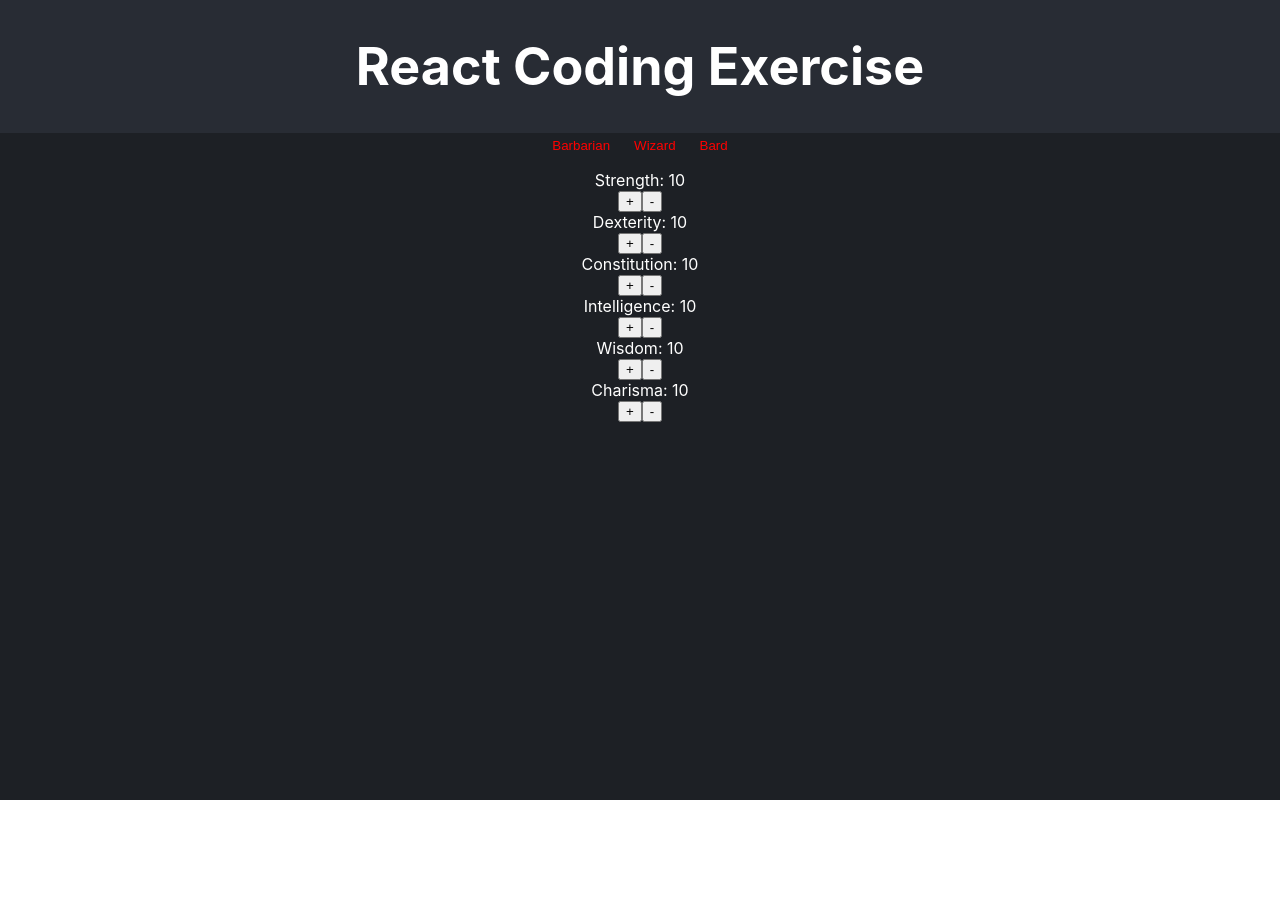
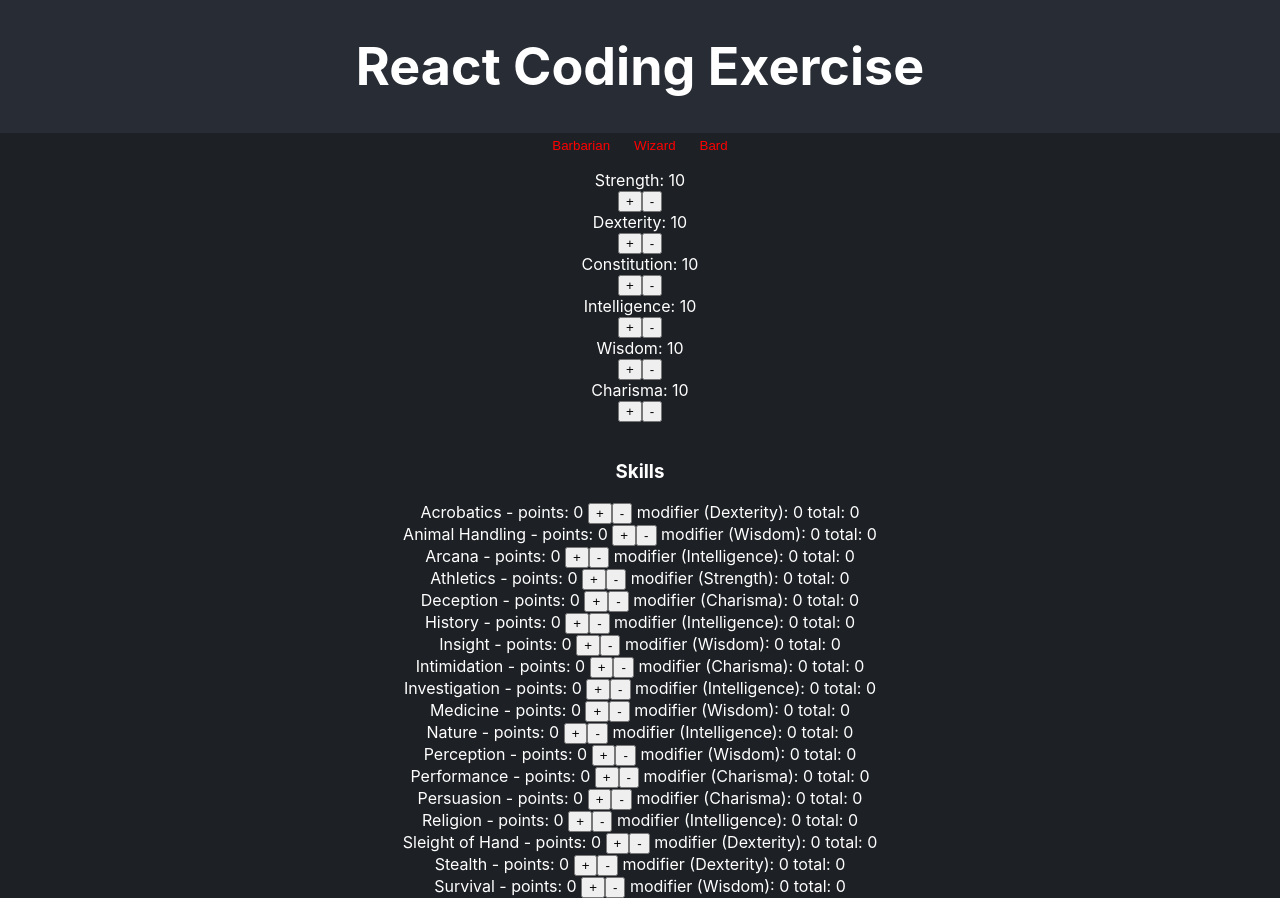
Before and after one commit to ChrisDusyk/recruiting-webapp-character, a React (Create React App) app: page / in a window 1280 px wide. Before the commit the page ends 800 px from the top, so only its background shows below. Built offline with nearby package versions, Linux system fonts and the light colour scheme.

Commit message:
Add skills section

```diff
--- a/src/App.js
+++ b/src/App.js
@@ -4,18 +4,25 @@ import { ATTRIBUTE_LIST, CLASS_LIST, SKILL_LIST } from './consts.js';
 
 import AttributeControl from './AttributeControl';
 import ClassDetails from './ClassDetails';
+import SkillListItem from './SkillListItem';
 
 const attributeSeed = ATTRIBUTE_LIST.map(att => ({ key: att, value: 10, modifier: 0 }));
 const classList = Object.keys(CLASS_LIST);
+const skillSeed = SKILL_LIST.map(skill => ({ key: skill.name, points: 0, attribute: skill.attributeModifier}))
 
 const calculateAttributeModifier = (value) => Math.floor((value - 10) / 2);
 
 function App() {
   const [attributes, setAttributes] = useState(attributeSeed);
   const [selectedClass, setSelectedClass] = useState(undefined);
+  const [skills, setSkills] = useState(skillSeed);
 
   const handleAttributeChange = (attribute, value) => {
     setAttributes(attributes.map(att => att.key === attribute ? { ...att, value, modifier: calculateAttributeModifier(value) } : att));
+  }
+
+  const handleSkillChange = (skill, value) => {
+    setSkills(skills.map(sk => sk.key === skill ? { ...sk, points: value } : sk));
   }
 
   const handleClassSelection = (className) => {
@@ -45,6 +52,11 @@ function App() {
         <br />
         <ClassDetails classInfo={selectedClass} />
         {attributes.map(att => <AttributeControl key={att.key} label={att.key} value={att.value} setValue={handleAttributeChange} />)}
+        <br />
+        <h3>Skills</h3>
+        <>
+          {skills.map(skill => <SkillListItem key={skill.key} attributes={attributes} skill={skill} setValue={handleSkillChange} />)}
+        </>
       </section>
     </div>
   );
--- /dev/null
+++ b/src/SkillListItem.css
@@ -0,0 +1,4 @@
+.skillListItem {
+    display: block;
+    position: relative;
+  }
--- /dev/null
+++ b/src/SkillListItem.js
@@ -0,0 +1,12 @@
+import './SkillListItem.css';
+
+function SkillListItem({ skill, attributes, setValue }) {
+  const attributeModifier = attributes.find(att => att.key === skill.attribute)?.modifier;
+  return (
+    <span className='skillListItem'>
+      {skill.key} - points: {skill.points} <button onClick={() => setValue(skill.key, skill.points + 1)}>+</button><button onClick={() => setValue(skill.key, skill.points - 1)}>-</button> modifier ({skill.attribute}): {attributeModifier} total: {skill.points + attributeModifier}
+    </span>
+  );
+}
+
+export default SkillListItem;
```
